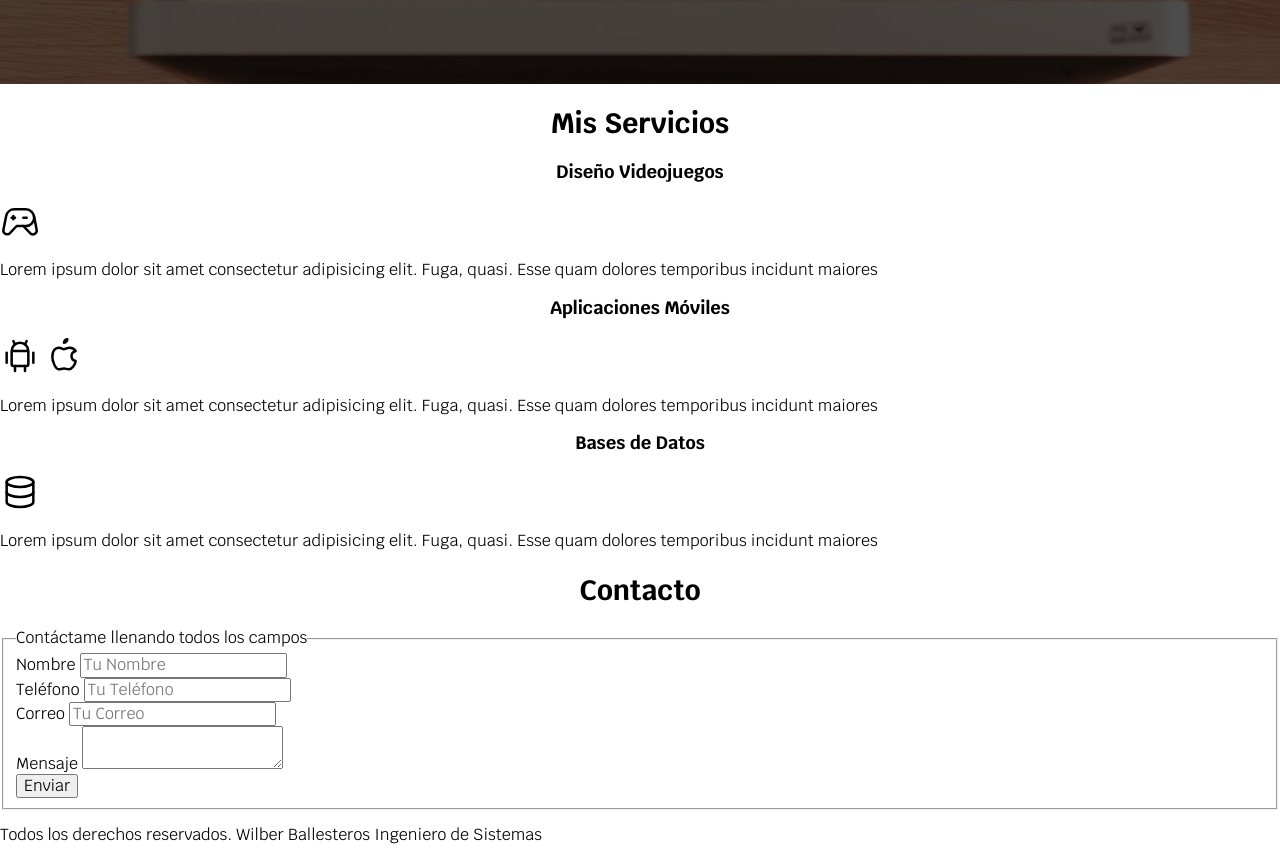
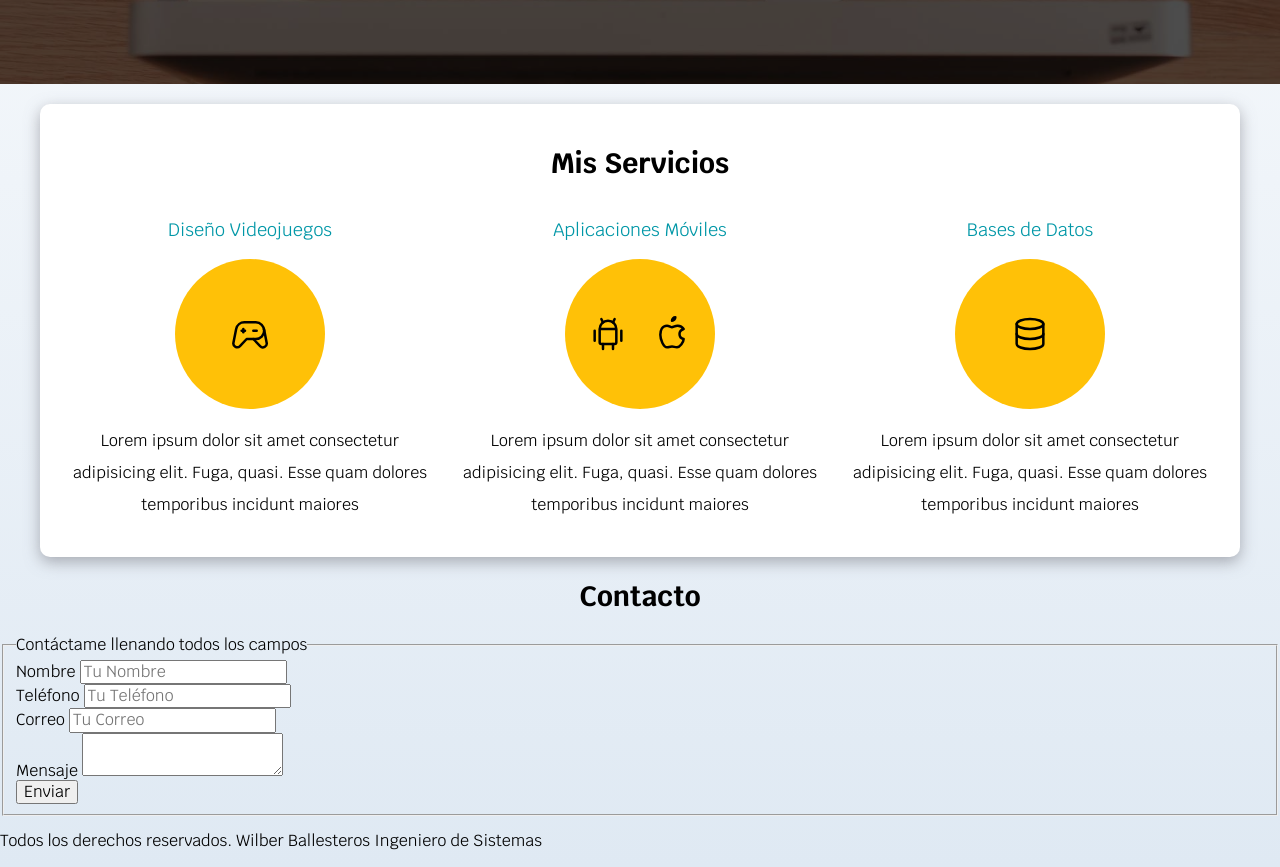
Before and after one commit to WilberBallesteros/freelancer, a plain HTML site: page index.html in a window 1280 px wide. Shown: the part 504-1371 px from the top of the page. Drawn offline with Linux system fonts and the light colour scheme.

Commit message:
finalizado de estilos css seccion servicios

```diff
--- a/css/styles.css
+++ b/css/styles.css
@@ -5,6 +5,7 @@
     --primario: #FFC107;
     --secunddario: #0097A7;
     --gris: #757575;
+    --grisClaro: #DFE9F3
 }
 
 /**Globales**/
@@ -20,6 +21,7 @@ html {
 body {
     font-size: 16px; /*1 rem = 10px*/
     font-family: 'Krub', sans-serif;
+    background-image: linear-gradient(to top, var(--grisClaro) 0%, var(--blanco) 100%); /*DEGRADADO COLOR DE FONDO to top de abajo hacia arriba, color grisClaro 0%DESDE ABAJO, HASTA Q COLOR blanco 100% */
 }
 .contenedor {
     max-width: 120rem;
@@ -42,6 +44,13 @@ body {
     .boton {
         width: auto; /*lo resetea de los 90% y lo deja a la medida q pusimos inicialmnte*/
     }
+}
+
+.sombra {
+    box-shadow: 0px 5px 15px 0px rgba(112,112,122,0.54);
+    background-color: var(--blanco);
+    padding: 2rem;
+    border-radius: 1rem;
 }
 
 /**Tipografia**/
@@ -102,6 +111,7 @@ h1,h2,h3 {
     height: 450px;
     /*filter: brightness(0.4 ); /* esta propiedad va del 0 al 1, siento 0 completamente negro y 1 totalmente transparente*/
     position: relative;
+    margin-bottom: 2rem;
 }
 .contenido-hero {
     position: absolute; /*poner un cuadro en toda la imagen de fondo y oscurecerlo un poco*/
@@ -124,3 +134,35 @@ h1,h2,h3 {
     display: flex;
     align-items: flex-end;
 }
+
+/**Mis servicios**/
+
+@media (min-width: 768px) {
+    .servicios {
+        display: grid;
+        grid-template-columns: repeat(3, 1fr); /*el contenido se divida en 3 fracciones iguales 33.3%, 3 columnas*/
+        column-gap: 1rem; /*separacion entre columnas*/
+    }
+}
+.servicio {
+    display: flex;
+    flex-direction: column;
+    align-items: center;
+}
+.servicio h3 {
+    color: var(--secunddario);
+    font-weight: normal; /*normal = 400*/
+}
+.servicio p {
+    line-height: 2;
+    text-align: center;
+}
+.servicio .iconos {
+    height: 15rem;
+    width: 15rem;
+    background-color: var(--primario);
+    border-radius: 50%;
+    display: flex;
+    justify-content: space-evenly;
+    align-items: center;
+}
--- a/index.html
+++ b/index.html
@@ -45,11 +45,13 @@
         </div>
     </section>
 
-    <main>
+    <main class="contenedor sombra">
         <h2>Mis Servicios</h2>
 
-        <section>
+        <div class="servicios">
+            <section class="servicio">
                 <h3>Diseño Videojuegos</h3>
+                <div class="iconos">
                     <svg
                         xmlns="http://www.w3.org/2000/svg" class="icon icon-tabler icon-tabler-device-gamepad-2" width="40" height="40" viewBox="0 0 24 24" stroke-width="1.5" stroke="#000000" fill="none" stroke-linecap="round" stroke-linejoin="round">
                         <path stroke="none" d="M0 0h24v24H0z" fill="none"/>
@@ -59,11 +61,13 @@
                         <path d="M7 10h2" />
                         <path d="M14 10h2" />
                     </svg>
+                </div>
                 <p>Lorem ipsum dolor sit amet consectetur adipisicing elit. Fuga, quasi. Esse quam dolores temporibus incidunt maiores</p>
             </section>
 
-        <section>
+            <section class="servicio">
                 <h3>Aplicaciones Móviles</h3>
+                <div class="iconos">
                     <svg
                         xmlns="http://www.w3.org/2000/svg" class="icon icon-tabler icon-tabler-brand-android" width="40" height="40" viewBox="0 0 24 24" stroke-width="1.5" stroke="#000000" fill="none" stroke-linecap="round" stroke-linejoin="round">
                         <path stroke="none" d="M0 0h24v24H0z" fill="none"/>
@@ -82,11 +86,13 @@
                         <path d="M9 7c-3 0 -4 3 -4 5.5c0 3 2 7.5 4 7.5c1.088 -.046 1.679 -.5 3 -.5c1.312 0 1.5 .5 3 .5s4 -3 4 -5c-.028 -.01 -2.472 -.403 -2.5 -3c-.019 -2.17 2.416 -2.954 2.5 -3c-1.023 -1.492 -2.951 -1.963 -3.5 -2c-1.433 -.111 -2.83 1 -3.5 1c-.68 0 -1.9 -1 -3 -1z" />
                         <path d="M12 4a2 2 0 0 0 2 -2a2 2 0 0 0 -2 2" />
                     </svg>
+                </div>
                 <p>Lorem ipsum dolor sit amet consectetur adipisicing elit. Fuga, quasi. Esse quam dolores temporibus incidunt maiores</p>
             </section>
 
-        <section>
+            <section class="servicio">
                 <h3>Bases de Datos</h3>
+                <div class="iconos">
                     <svg
                         xmlns="http://www.w3.org/2000/svg" class="icon icon-tabler icon-tabler-database" width="40"    height="40" viewBox="0 0 24 24" stroke-width="1.5" stroke="#000000" fill="none" stroke-linecap="round" stroke-linejoin="round">
                         <path stroke="none" d="M0 0h24v24H0z" fill="none"/>
@@ -94,9 +100,10 @@
                         <path d="M4 6v6a8 3 0 0 0 16 0v-6" />
                         <path d="M4 12v6a8 3 0 0 0 16 0v-6" />
                     </svg>
+                </div>
                 <p>Lorem ipsum dolor sit amet consectetur adipisicing elit. Fuga, quasi. Esse quam dolores temporibus incidunt maiores</p>
             </section>
-
+        </div> <!--.servicios-->
     </main>
 
     <section>
```
Lines whose indentation alone changed are shown as unchanged.
